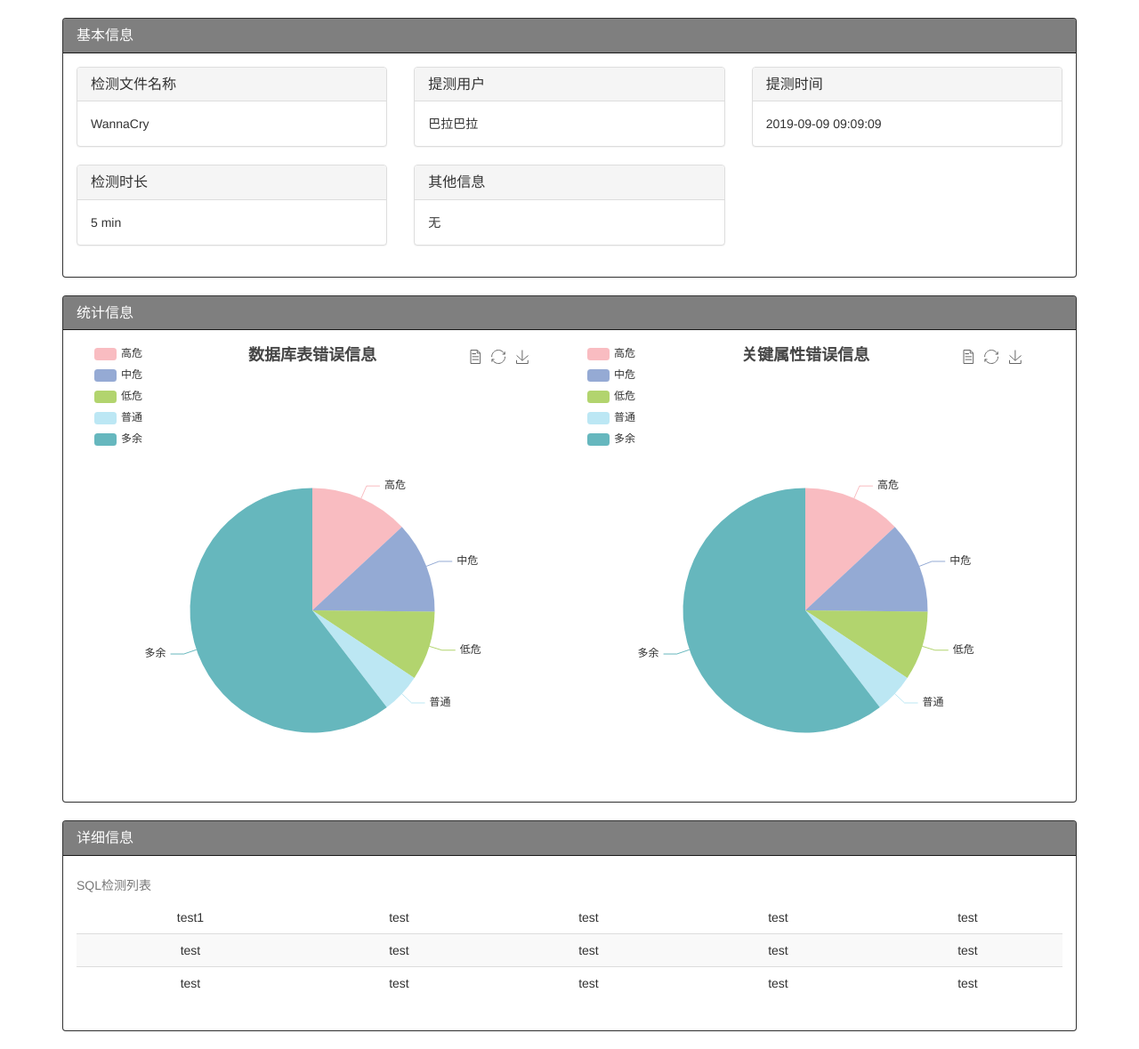
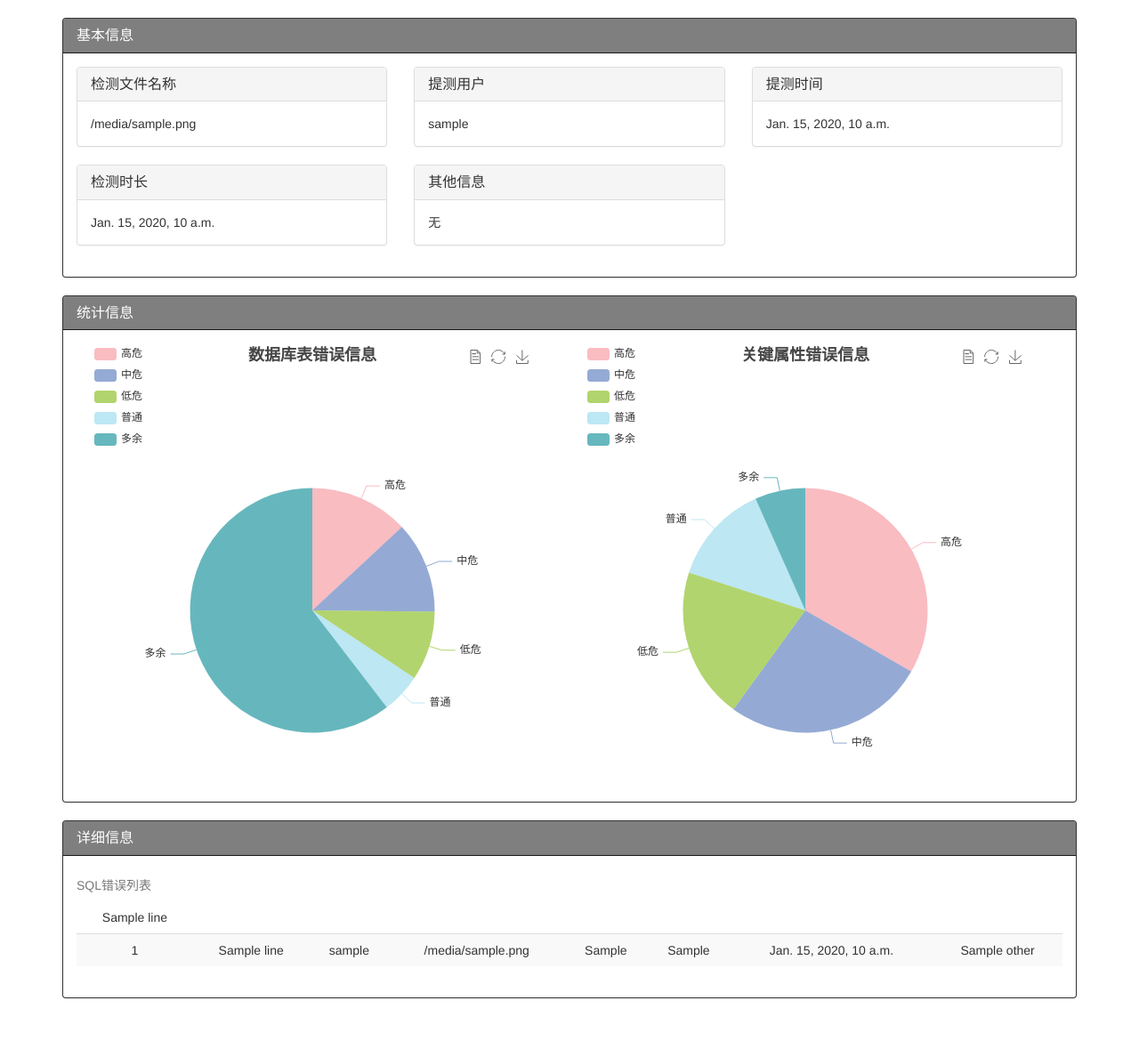
Before and after one commit to 1455364690/sqlScan, a Django app: template templates/report.html in a window 1280 px wide. Shown: the part 52-1231 px from the top of the page at 89% size. After the commit the page ends 1174 px from the top, so only its background shows below. Run offline with Django 3.2, Linux system fonts and the light colour scheme; the template is opened without the code that fills it: most values are stand-ins (such as "Sample title", 1, 10 or a date in 2020); some libraries are stand-ins or nearby versions.

Commit message:
添加了测试报告页面

```diff
--- a/django_web/controller/task_controller.py
+++ b/django_web/controller/task_controller.py
@@ -30,5 +30,7 @@ def start_task(request):
         package = {'name': temp_task['file_name'], 'tables': tables}
         # 协同过滤
         errors = collaborative_filtering_service.start(package)
+        # 保存错误到数据库中
+        collaborative_filtering_service.save_errors(id, errors)
         res = {'code': 0, 'message': '运行成功', 'data': errors}
         return HttpResponse(json.dumps(res))
--- a/django_web/models.py
+++ b/django_web/models.py
@@ -24,5 +24,7 @@ class mistake(models.Model):
     task_id = models.IntegerField()
     mistake_type = models.CharField(max_length=100)
     mistake_grade = models.CharField(max_length=100)
+    mistake_detail = models.CharField(max_length=255)
     find_time = models.CharField(max_length=100)
     method = models.CharField(max_length=255)
+    extends = models.CharField(max_length=255)
--- a/static/css/report.css
+++ b/static/css/report.css
@@ -6,3 +6,15 @@
 .panel-info{
     border-color: rgba(0,0,0,0.8);
 }
+.my-high-danger{
+    color: #a94442;
+}
+.my-mid-danger{
+    color: #8a6d3b;
+}
+.my-low-danger{
+    color: #3c763d;
+}
+.my-extra{
+    color: #31708f;
+}
--- a/static/js/report.js
+++ b/static/js/report.js
@@ -105,11 +105,11 @@ option2 = {
             radius : '55%',
             center: ['50%', '60%'],
             data:[
-                {value:335, name:'高危'},
-                {value:310, name:'中危'},
-                {value:234, name:'低危'},
-                {value:135, name:'普通'},
-                {value:1548, name:'多余'}
+                {value:5, name:'高危'},
+                {value:4, name:'中危'},
+                {value:3, name:'低危'},
+                {value:2, name:'普通'},
+                {value:1, name:'多余'}
             ]
         }
     ],
--- a/templates/report.html
+++ b/templates/report.html
@@ -30,7 +30,7 @@
         </div>
         <div class="navbar-collapse collapse">
             <ul class="nav navbar-nav">
-                <li class="active"><a href="#"><span class="glyphicon glyphicon-home"></span>&nbsp;主页</a></li>
+                <li class="active"><a href="../../test/"><span class="glyphicon glyphicon-home"></span>&nbsp;主页</a></li>
                 <li class="active"><span
                         class="glyphicon glyphicon-list-alt"></span>&nbsp;检测报告
                 </li>
@@ -52,7 +52,7 @@
                             <h3 class="panel-title">检测文件名称</h3>
                         </div>
                         <div class="panel-body">
-                            WannaCry
+                            {{ info.file_name }}
                         </div>
                     </div>
                     <div class="panel panel-default">
@@ -60,7 +60,7 @@
                             <h3 class="panel-title">检测时长</h3>
                         </div>
                         <div class="panel-body">
-                            5 min
+                            {{ info.last_time }}
                         </div>
                     </div>
                 </div><!-- /.col-sm-4 -->
@@ -70,7 +70,7 @@
                             <h3 class="panel-title">提测用户</h3>
                         </div>
                         <div class="panel-body">
-                            巴拉巴拉
+                            {{ info.user_name }}
                         </div>
                     </div>
                     <div class="panel panel-default">
@@ -89,7 +89,7 @@
                             <h3 class="panel-title">提测时间</h3>
                         </div>
                         <div class="panel-body">
-                            2019-09-09 09:09:09
+                            {{ info.time }}
                         </div>
                     </div>
 
@@ -117,31 +117,47 @@
         </div>
         <div class="panel-body">
             <table class="table table-striped" style="text-align: center">
-                <caption>SQL检测列表</caption>
+                <caption>SQL错误列表</caption>
                 <thead>
                 <tr>
-                    <td>test1</td>
-                    <td>test</td>
-                    <td>test</td>
-                    <td>test</td>
-                    <td>test</td>
+                    {% for i in menu %}
+                        <td>{{ i }}</td>
+                    {% endfor %}
                 </tr>
                 </thead>
                 <tbody>
-                <tr>
-                    <td>test</td>
-                    <td>test</td>
-                    <td>test</td>
-                    <td>test</td>
-                    <td>test</td>
-                </tr>
-                <tr>
-                    <td>test</td>
-                    <td>test</td>
-                    <td>test</td>
-                    <td>test</td>
-                    <td>test</td>
-                </tr>
+                {% for line in list %}
+                    <tr>
+                        <td>{{ line.id }}</td>
+                        <td>{{ line.table_name }}</td>
+                        <td>{{ line.user_name }}</td>
+                        <td>{{ line.file_name }}</td>
+                        <td>{{ line.mistake_type }}</td>
+                        <td>
+                            {% ifequal line.mistake_grade '高危' %}
+                                <span class="my-high-danger">{{ line.mistake_grade }}</span>
+                            {% else %}
+                                {% ifequal line.mistake_grade '中危' %}
+                                    <span class="my-mid-danger">{{ line.mistake_grade }}</span>
+                                {% else %}
+                                    {% ifequal line.mistake_grade '低危' %}
+                                        <span class="my-low-danger">{{ line.mistake_grade }}</span>
+                                    {% else %}
+                                        {% ifequal line.mistake_grade '多余' %}
+                                            <span class="my-extra">{{ line.mistake_grade }}</span>
+                                        {% else %}
+                                            {{ line.mistake_grade }}
+                                        {% endifequal %}
+                                    {% endifequal %}
+                                {% endifequal %}
+                            {% endifequal %}
+
+
+                        </td>
+                        <td>{{ line.time }}</td>
+                        <td>{{ line.other }}</td>
+                    </tr>
+                {% endfor %}
                 </tbody>
             </table>
         </div>
```
Also changed, not shown: django_web/controller/report_controller.py (+33 -5 lines), django_web/service/collaborative_filtering_service.py (+17 -75 lines), django_web/service/task_service.py (+13 -4 lines), django_web/service/user_service.py (added, +12 -0 lines), django_web/migrations/0001_initial.py (added), static/file/_2019_04_10_10_04_40_kivul.sql (added).
